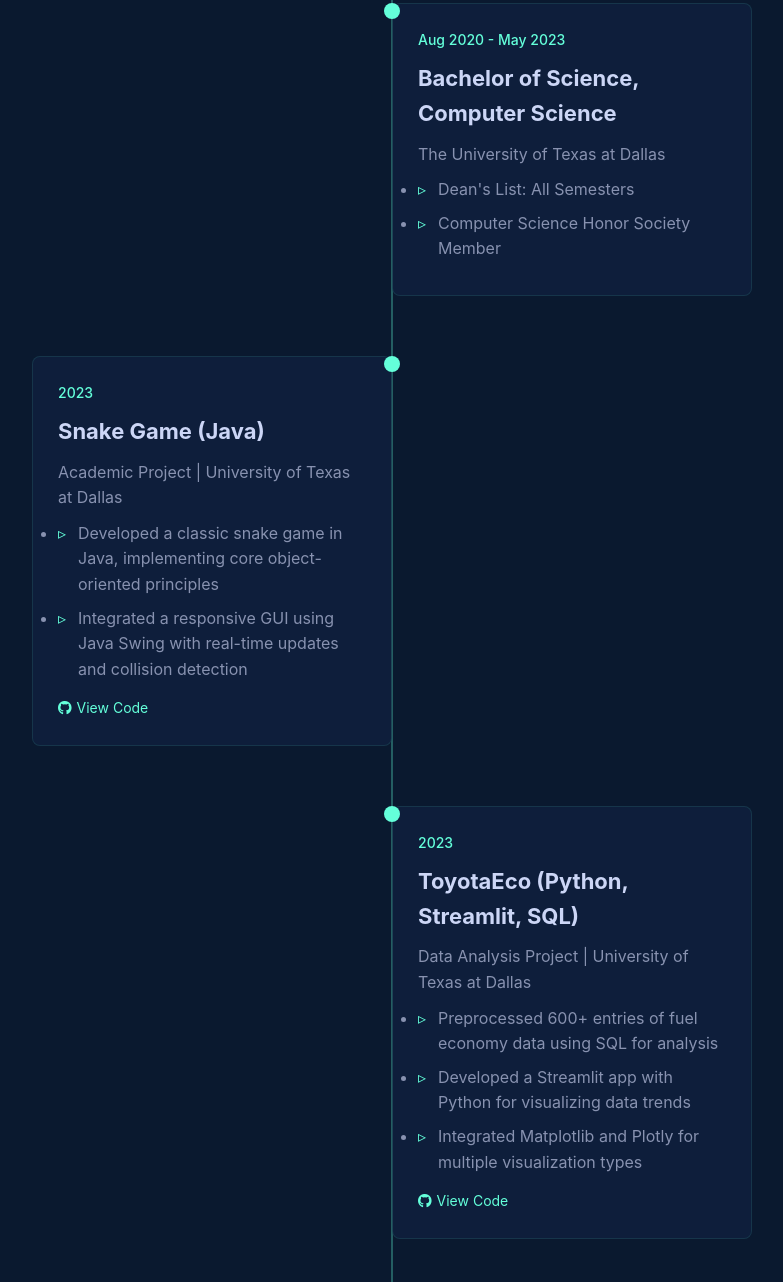
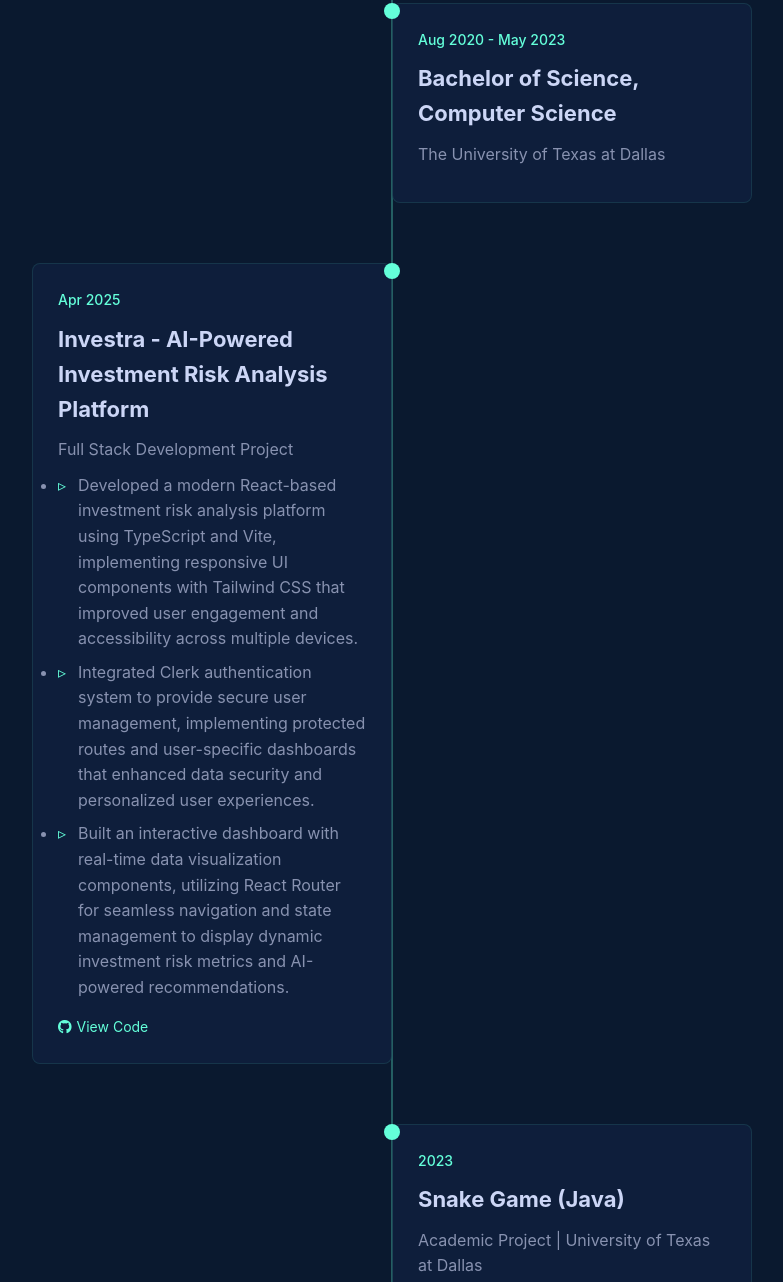
Before and after one commit to psm1906/PanktiMevadaPortfolio, a plain HTML site: page index.html in a window 1280 px wide. Shown: the part 3039-4321 px from the top of the page, without its empty margins (248-1031 px from the left). Drawn offline with Linux system fonts and the light colour scheme.

Commit message:
Update Investra project details and timeline dates

```diff
--- a/index.html
+++ b/index.html
@@ -71,7 +71,7 @@
                     <div class="timeline-dot"></div>
                     <div class="timeline-content">
                         <div class="timeline-date">Jun 2024 - Jul 2024</div>
-                        <h3>Sankey Systems | Software Engineering Internship</h3>
+                        <h3>Sanket Systems | Software Engineering Internship</h3>
                         <p>Full Stack Development</p>
                         <ul>
                             <li>Engineered web-based applications using Java, React, JavaScript, and SQL</li>
@@ -102,10 +102,23 @@
                         <div class="timeline-date">Aug 2020 - May 2023</div>
                         <h3>Bachelor of Science, Computer Science</h3>
                         <p>The University of Texas at Dallas</p>
+                    </div>
+                </div>
+
+                <div class="timeline-item">
+                    <div class="timeline-dot"></div>
+                    <div class="timeline-content">
+                        <div class="timeline-date">Apr 2025</div>
+                        <h3>Investra - AI-Powered Investment Risk Analysis Platform</h3>
+                        <p>Full Stack Development Project</p>
                         <ul>
-                            <li>Dean's List: All Semesters</li>
-                            <li>Computer Science Honor Society Member</li>
+                            <li>Developed a modern React-based investment risk analysis platform using TypeScript and Vite, implementing responsive UI components with Tailwind CSS that improved user engagement and accessibility across multiple devices.</li>
+                            <li>Integrated Clerk authentication system to provide secure user management, implementing protected routes and user-specific dashboards that enhanced data security and personalized user experiences.</li>
+                            <li>Built an interactive dashboard with real-time data visualization components, utilizing React Router for seamless navigation and state management to display dynamic investment risk metrics and AI-powered recommendations.</li>
                         </ul>
+                        <div class="project-links">
+                            <a href="https://github.com/psm1906/investra" class="github-link" target="_blank"><i class="fab fa-github"></i> View Code</a>
+                        </div>
                     </div>
                 </div>
 
@@ -128,7 +141,7 @@
                 <div class="timeline-item">
                     <div class="timeline-dot"></div>
                     <div class="timeline-content">
-                        <div class="timeline-date">2023</div>
+                        <div class="timeline-date">2024</div>
                         <h3>ToyotaEco (Python, Streamlit, SQL)</h3>
                         <p>Data Analysis Project | University of Texas at Dallas</p>
                         <ul>
@@ -145,7 +158,7 @@
                 <div class="timeline-item">
                     <div class="timeline-dot"></div>
                     <div class="timeline-content">
-                        <div class="timeline-date">2023</div>
+                        <div class="timeline-date">2025</div>
                         <h3>Forage: Virtual Experience Program</h3>
                         <p>AWS Solutions Architecture | University of Texas at Dallas</p>
                         <ul>
@@ -173,8 +186,7 @@
                         <span>MATLAB</span>
                         <span>Node.js</span>
                         <span>React</span>
-                        <span>OpenTelemetry</span>
-                        <span>Grafana</span>
+
                     </div>
                 </div>
                 <div class="skill-category">
```
